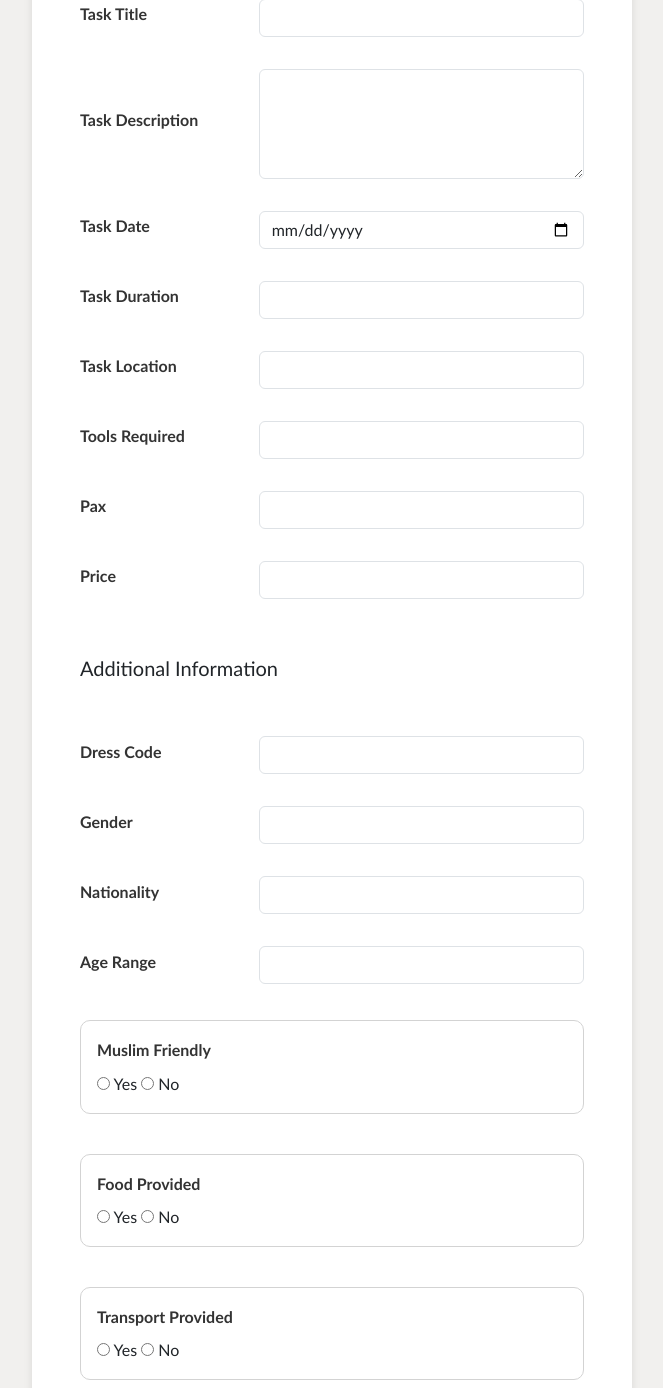
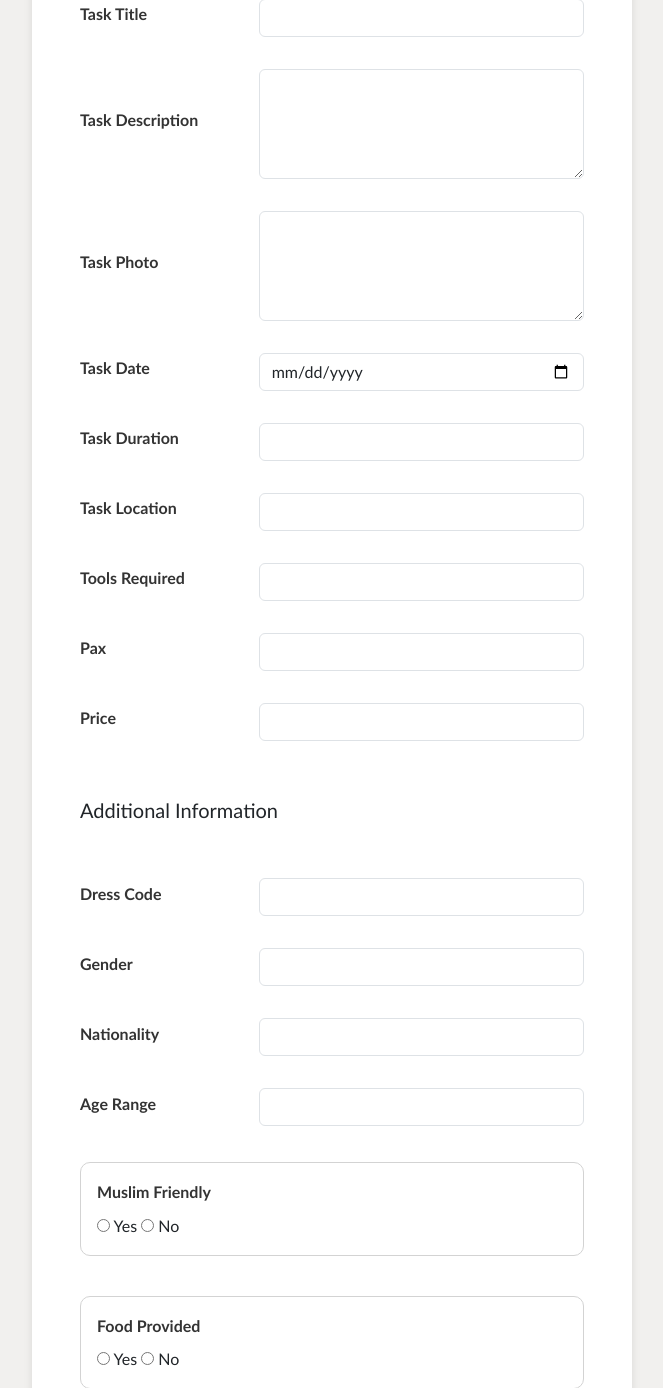
Before and after one commit to Gunslingahhh/JUMPA, a PHP site: page /php/createpost.php in a window 1280 px wide. Shown: the part 292-1680 px from the top of the page, without its empty margins (308-971 px from the left). Run offline with PHP 8.4, Linux system fonts and the light colour scheme; a user stored in the database is signed in.

Commit message:
Added photo input to task create

```diff
--- a/php/createpost.php
+++ b/php/createpost.php
@@ -41,6 +41,11 @@ if (!isset($_SESSION['user_id'])) {
                         <div class="form-row">
                             <label for="taskdescription" class="form-label">Task Description</label>
                             <textarea class="form-control" name="taskdescription" id="taskdescription" rows="4" required></textarea>
+                        </div>
+
+                        <div class="form-row">
+                            <label for="taskphoto" class="form-label">Task Photo</label>
+                            <textarea class="form-control" name="taskphoto" id="taskphoto" rows="4" required></textarea>
                         </div>
 
                         <div class="form-row">
```
